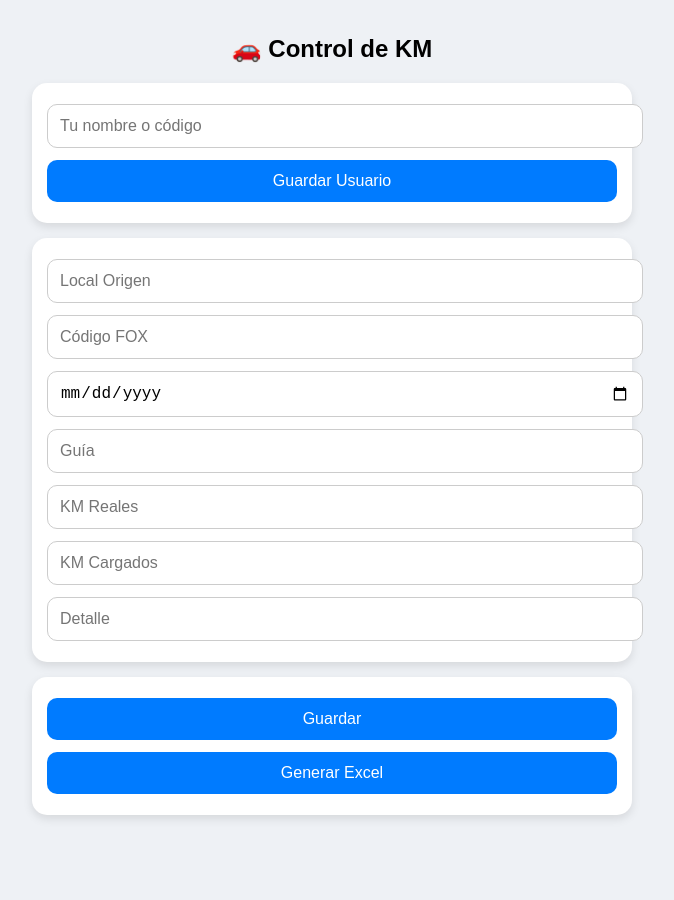
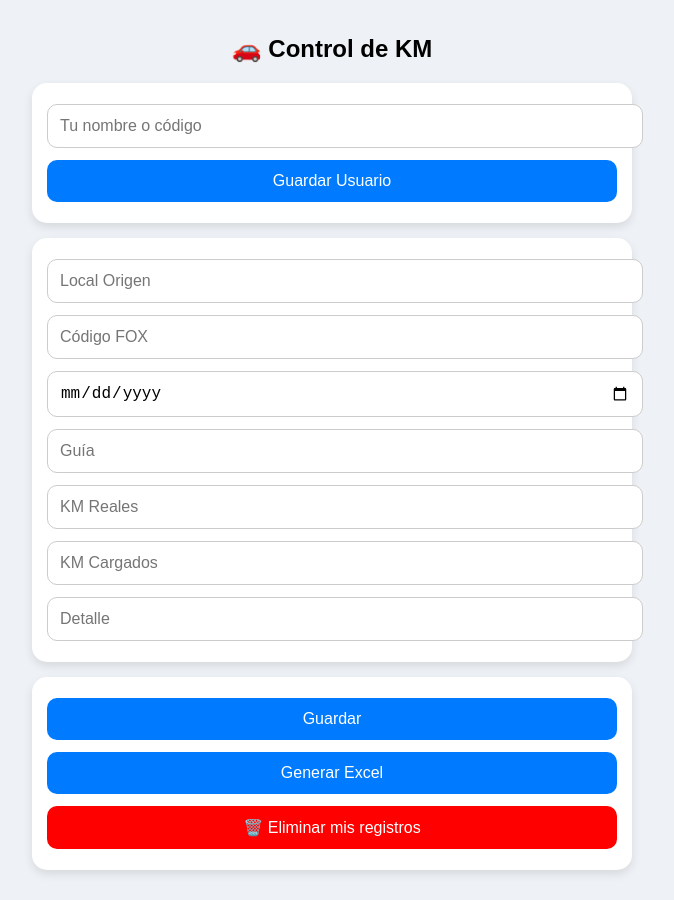
Before and after one commit to MedardoS/km-app, a plain HTML site: page index.html in a window 1280 px wide. Shown: the whole page, without its empty margins (308-982 px from the left). Before the commit the page ends 845 px from the top, so only its background shows below. Drawn offline with Linux system fonts and the light colour scheme.

Commit message:
agregando boton de eliminar registros

```diff
--- a/app.js
+++ b/app.js
@@ -153,3 +153,41 @@ async function generarExcel() {
     alert("❌ Error al generar Excel");
   }
 }
+
+async function eliminarRegistros() {
+  const usuario = obtenerUsuario()?.trim().toLowerCase();
+
+  if (!usuario) {
+    alert("No hay usuario");
+    return;
+  }
+
+  const confirmacion = confirm("⚠️ ¿Seguro que quieres eliminar TODOS tus registros?");
+
+  if (!confirmacion) return;
+
+  try {
+    const snapshot = await db.collection("recorridos")
+      .where("usuario", "==", usuario)
+      .get();
+
+    if (snapshot.empty) {
+      alert("No hay registros para eliminar");
+      return;
+    }
+
+    const batch = db.batch();
+
+    snapshot.forEach(doc => {
+      batch.delete(doc.ref);
+    });
+
+    await batch.commit();
+
+    alert("🗑️ Registros eliminados correctamente");
+
+  } catch (error) {
+    console.error(error);
+    alert("❌ Error al eliminar");
+  }
+}
--- a/index.html
+++ b/index.html
@@ -89,6 +89,9 @@ button:active {
   <div class="card">
     <button onclick="agregar()">Guardar</button>
     <button onclick="generarExcel()">Generar Excel</button>
+    <button onclick="eliminarRegistros()" style="background:red; color:white;">
+  🗑️ Eliminar mis registros
+</button>
   </div>
 
 </div>
```
